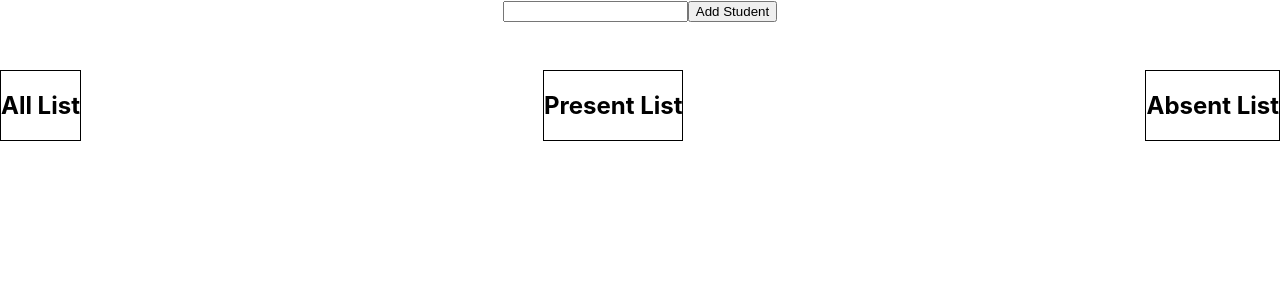
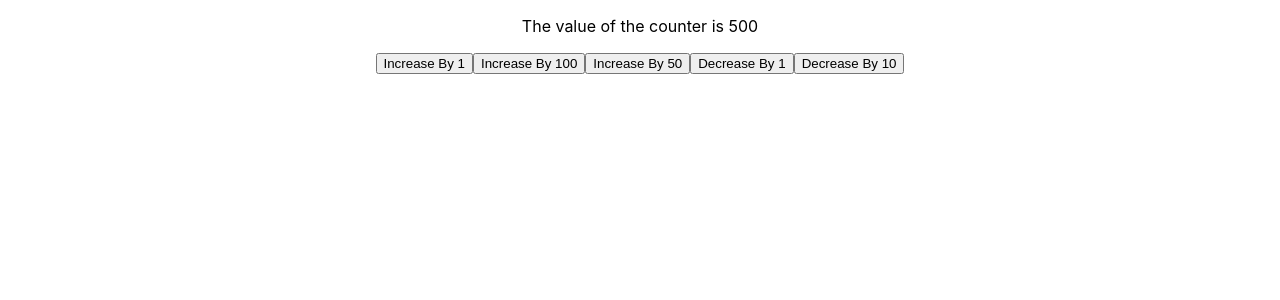
Before and after one commit to asiefmahir/mern-ic-batch-1-react-part, a React (Create React App) app: page / in a window 1280 px wide. Shown: the top 300 px of the page. Built offline with nearby package versions, Linux system fonts and the light colour scheme.

Commit message:
Learn about useReducer hook and what problems it solves

```diff
--- a/src/App.js
+++ b/src/App.js
@@ -1,15 +1,62 @@
+import {useState, useReducer} from 'react'
+
+// import { reducerFunc } from './reducers/counter';
 import "./App.css";
 import StudentForm from "./components/StudentForm";
 import StudentSection from "./components/StudentSection";
 
+// useState --> use State
+// useReducer --> use Reducer
+
+// const increaseCounter = 'increase_counter'
+
+
+// const anotherReducer = (currentState, action) => {
+
+// }
+
+const reducerFunc = (currentState, action) => { // state === 500 // action === 'increase_counter
+	console.log(currentState, 'crState');
+	console.log(action, 'action')
+
+	switch(action.type) {
+		case 'increase_counter' : {
+			return currentState + action.payload // 500 + 1 = 501
+		}
+
+		case 'decrease_counter' : {
+			return currentState - action.payload
+		}
+
+		default : {
+			return currentState
+		}
+	}
+
+}
 const App = () => {
 
+	// const [counter, setCounter] = useState(1)
 
+	// setCounter(counter + 1)
+
+	const [counter, dispatch] = useReducer(reducerFunc, 500);
+	// counter = 501
+	// const [anotherState, dispatch2] = useReducer(anotherReducer, 0)
 
 	return (
 		<div className="App">
-			<StudentForm />
-			<StudentSection />
+			{/* <StudentForm />
+			<StudentSection /> */}
+			<p>The value of the counter is {counter}</p>
+
+			<button onClick={() => dispatch({type: 'increase_counter', payload: 1})}>Increase By 1</button>
+			<button onClick={() => dispatch({type: 'increase_counter', payload: 100})}>Increase By 100</button>
+			<button onClick={() => dispatch({type: 'increase_counter', payload: 50})}>Increase By 50</button>
+			<button onClick={() => dispatch({type: 'decrease_counter', payload: 1})}>Decrease By 1</button>
+			<button onClick={() => dispatch({type: 'decrease_counter', payload: 10})}>Decrease By 10</button>
+
+
 		</div>
 	);
 };
--- a/src/contexts/Student.jsx
+++ b/src/contexts/Student.jsx
@@ -100,7 +100,7 @@ const StudentProvider = ({children}) => {
 
 		setStudents(newStudentList);
 	};
-    console.log(children, 'from context');
+    // console.log(children, 'from context');
 /*  */
     const studentCtx = {studentName, setStudentName, students, setStudents, editMode, setEditMode, editableStudent, setEditableStudent, toggleHandler, createHandler, updateHandler, editHandler, removeHandler, presentHandler, absentHandler}
 
```
Also changed, not shown: src/reducers/counter.js (added).
